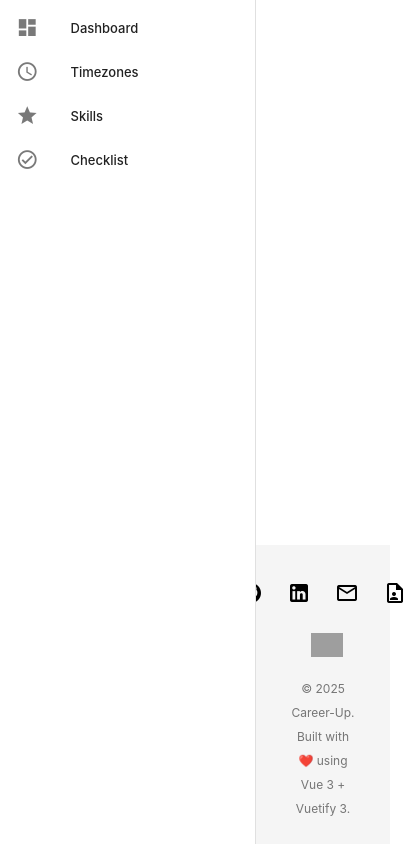
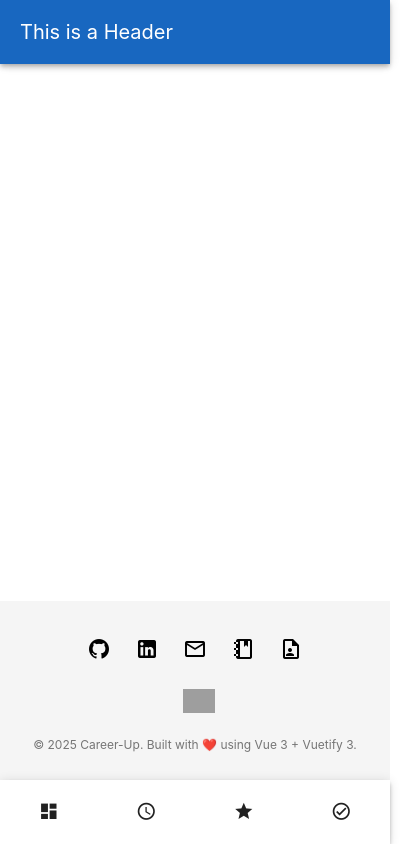
Before and after one commit to Meekb/career-up-dashboard, a Vue app: page /timezones in a window 390 px wide. Shown: the whole page, 419 px wide, since content can reach past the window. Built offline with nearby package versions, Linux system fonts and the light colour scheme; grey boxes are pictures that could not be loaded; the HTML template or start-up script is replaced by a standard one.

Commit message:
Fix layout, footer, add bottom nav for mobile. Add alt card content summary.

```diff
--- a/src/App.vue
+++ b/src/App.vue
@@ -1,14 +1,9 @@
 <script setup lang="ts">
-// nothing needed yet
 import DefaultLayout from "@/layouts/DefaultLayout.vue";
 </script>
 
 <template>
-  <v-app class="d-flex flex-column min-h-screen">
-    <DefaultLayout>
-    <v-main>
-      <router-view />
-    </v-main>
-    </DefaultLayout>
+  <v-app>
+    <DefaultLayout />
   </v-app>
 </template>
--- a/src/components/AppFooter.vue
+++ b/src/components/AppFooter.vue
@@ -3,12 +3,6 @@ const year = new Date().getFullYear();
 </script>
 
 <template>
-  <v-footer
-    app
-    padless
-    tag="footer"
-    class="bg-grey-lighten-4 text-center py-2"
-  >
   <v-container>
     <v-row class="justify-center">
       <v-col cols="12" class="d-flex justify-center mb-1">
@@ -40,16 +34,38 @@ const year = new Date().getFullYear();
         >
           <v-icon>mdi-email-outline</v-icon>
         </v-btn>
+        <!-- Dev.to blog link-->
+        <v-tooltip text="MiddleDev Blog at Dev.to" location="top">
+          <template #activator="{ props }">
+            <v-btn
+              v-bind="props"
+              href="https://dev.to/middledev"
+              target="_blank"
+              aria-label="Dev.to Blog"
+              flat
+              icon
+              variant="text"
+            >
+              <v-icon>mdi-notebook-outline</v-icon>
+            </v-btn>
+          </template>
+        </v-tooltip>
 
+        <!-- Resume pdf download -->
+        <v-tooltip text="View Resume" location="top">
+          <template #activator="{ props }">
             <v-btn
+              flat
+              icon
               variant="text"
-            icon
+              v-bind="props"
               href="/resume.pdf"
-            target="_blank"
               aria-label="Resume"
             >
               <v-icon>mdi-file-account-outline</v-icon>
             </v-btn>
+          </template>
+        </v-tooltip>
       </v-col>
       <!-- GitHub repo badge -->
       <a
@@ -71,5 +87,4 @@ const year = new Date().getFullYear();
       </v-col>
     </v-row>
   </v-container>
-  </v-footer>
 </template>
--- /dev/null
+++ b/src/components/BottomNav.vue
@@ -0,0 +1,39 @@
+<script setup lang="ts">
+import { useDisplay } from "vuetify";
+import { useRoute, useRouter } from "vue-router";
+
+const { mdAndDown } = useDisplay();
+const route = useRoute();
+const router = useRouter();
+
+const navLinks = [
+  { text: "Dashboard", icon: "mdi-view-dashboard", to: "/" },
+  { text: "Timezones", icon: "mdi-clock-outline", to: "/timezones" },
+  { text: "Skills", icon: "mdi-star", to: "/skills" },
+  { text: "Checklist", icon: "mdi-check-circle-outline", to: "/checklist" },
+];
+
+function go(to: string) {
+  if (route.path !== to) router.push(to);
+}
+</script>
+
+<template>
+  <v-bottom-navigation
+    v-if="mdAndDown"
+    app
+    fixed
+    grow
+    height="64"
+  >
+    <v-btn
+      v-for="link in navLinks"
+      :key="link.to"
+      :icon="true"
+      @click="go(link.to)"
+      color="blue"
+    >
+      <v-icon>{{ link.icon }}</v-icon>
+    </v-btn>
+  </v-bottom-navigation>
+</template>
--- a/src/components/CountrySummary.vue
+++ b/src/components/CountrySummary.vue
@@ -1,15 +1,7 @@
-<script setup>
+<script setup lang="ts">
 import { computed } from "vue";
 import { useCountryInfo } from "@/composables/useCountryInfo.js";
 import { formatNumberWithCommas } from "@/utils/formatters.js";
-
-const formattedArea = computed(() => {
-  return formatNumberWithCommas(area?.value);
-})
-
-const formattedPopulation = computed(() => {
-  return formatNumberWithCommas(population?.value);
-});
 
 const {
   area,
@@ -21,21 +13,38 @@ const {
   officialName,
   population,
 } = useCountryInfo();
+
+const formattedArea = computed<string>(() => {
+  return formatNumberWithCommas(area?.value);
+});
+
+const formattedPopulation = computed<string>(() => {
+  return formatNumberWithCommas(population?.value);
+});
 </script>
 
 <template>
   <v-card height="450" elevation="4" rounded="lg" class="pa-4">
     <v-toolbar color="blue">
       <v-toolbar-title>
-        {{ countryName}}
+        {{ countryName || "Select a Country to View Summary"}}
       </v-toolbar-title>
     </v-toolbar>
+    <div v-if="countryName" class="summary">
       <v-card-text><strong>Official Name:</strong> <span class="ml-1">{{ officialName }}</span></v-card-text>
       <v-card-text><strong>Capital:</strong> <span class="ml-1">{{ capital }}</span></v-card-text>
       <v-card-text><strong>Population:</strong> <span class="ml-1">{{ formattedPopulation }}</span></v-card-text>
       <v-card-text><strong>Area:</strong>  <span class="ml-1">{{ formattedArea }}</span></v-card-text>
-    <v-card-text class="ml-1"><strong>Languages:</strong> {{ languages }}</v-card-text>
+      <v-card-text ><strong>Languages:</strong> <span class="ml-1">{{ languages }}</span></v-card-text>
       <v-card-text><strong>Currency:</strong> <span class="ml-1">{{ currencyName }}</span></v-card-text>
       <v-card-text><strong>Currency Symbol:</strong> <span class="ml-1">{{ currencySymbol }}</span></v-card-text>
+    </div>
+    <div v-else class="alt-content">
+      <v-card-text class="text-center text-medium-emphasis">
+        <v-icon size="48" color="primary">mdi-earth</v-icon>
+        <div class="mt-2">No country selected</div>
+        <div>Select one from the dropdown to begin.</div>
+      </v-card-text>
+    </div>
   </v-card>
 </template>
--- a/src/layouts/DefaultLayout.vue
+++ b/src/layouts/DefaultLayout.vue
@@ -1,30 +1,37 @@
 <script setup lang="ts">
 import AppFooter from "@/components/AppFooter.vue";
+import BottomNav from "@/components/BottomNav.vue";
 import SidebarNav from "@/components/SidebarNav.vue";
+import { useDisplay } from "vuetify";
+
+const { mdAndUp } = useDisplay();
 </script>
 
 <template>
-  <v-app>
-    <header>
-      <!-- Add something like a logo here -->
-    </header>
+  <!-- SidebarNav always exists; it just shows differently on screen sizes -->
+  <v-navigation-drawer app permanent v-if="mdAndUp">
+    <SidebarNav />
+  </v-navigation-drawer>
 
-    <v-navigation-drawer app permanent>
-      <SidebarNav />
-    </v-navigation-drawer>
+  <!-- App bar -->
+  <v-app-bar app>
+    <v-toolbar color="primary">
+      <v-toolbar-title>This is a Header</v-toolbar-title>
+    </v-toolbar>
+  </v-app-bar>
 
-    <v-main>
-      <router-view />
-    </v-main>
+  <!-- Main content area -->
+  <v-main class="px-xxl-1 pt-16">
+    <router-view />
+  </v-main>
 
-    <footer>
-      <AppFooter />
-    </footer>
-  </v-app>
+  <!-- Bottom nav on mobile only -->
+  <v-bottom-navigation v-if="!mdAndUp" app height="64">
+    <BottomNav />
+  </v-bottom-navigation>
+
+  <!-- Footer -->
+  <v-footer app tag="footer" class="bg-grey-lighten-4 text-center py-2">
+    <AppFooter />
+  </v-footer>
 </template>
-
-<style scoped>
-.v-main {
-  margin: 20px 20px;
-}
-</style>
```
Lines whose indentation alone changed are shown as unchanged.
